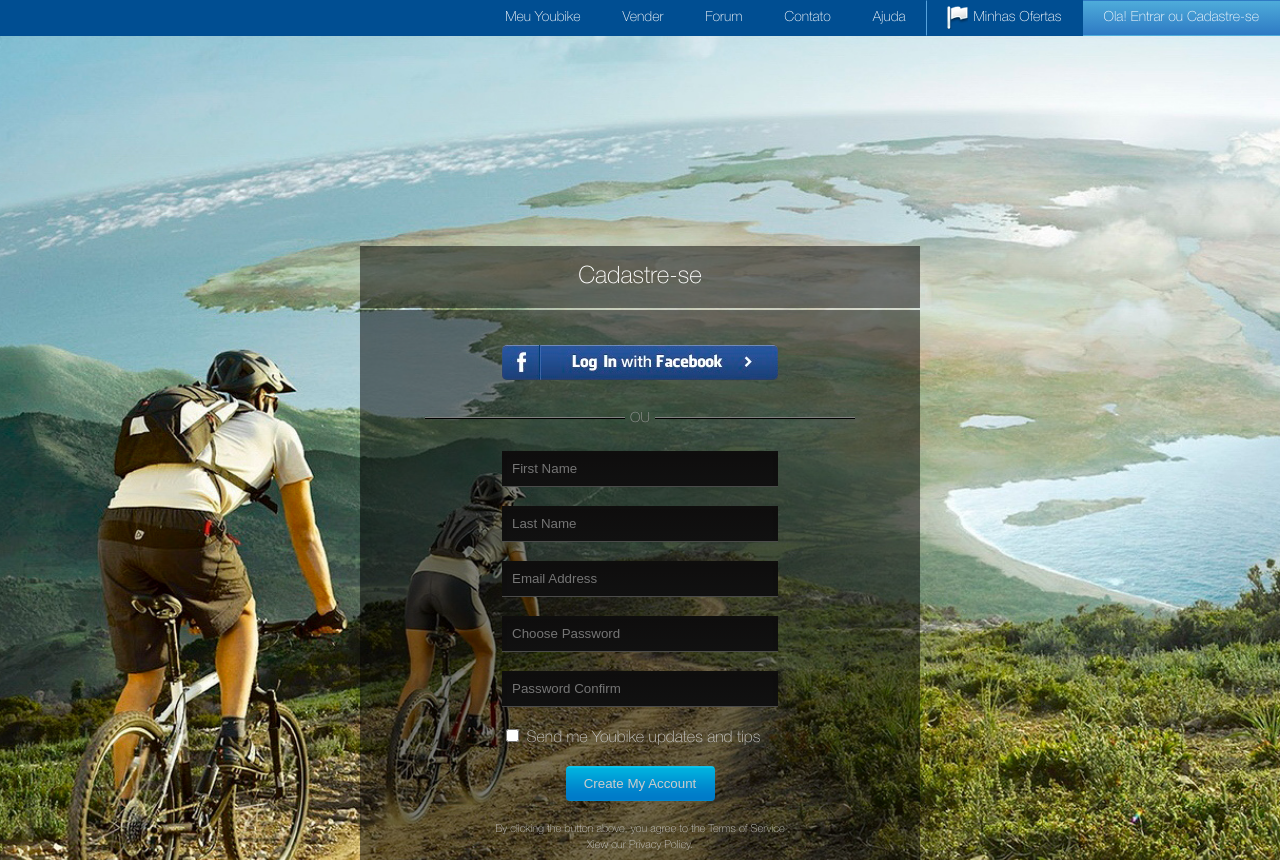
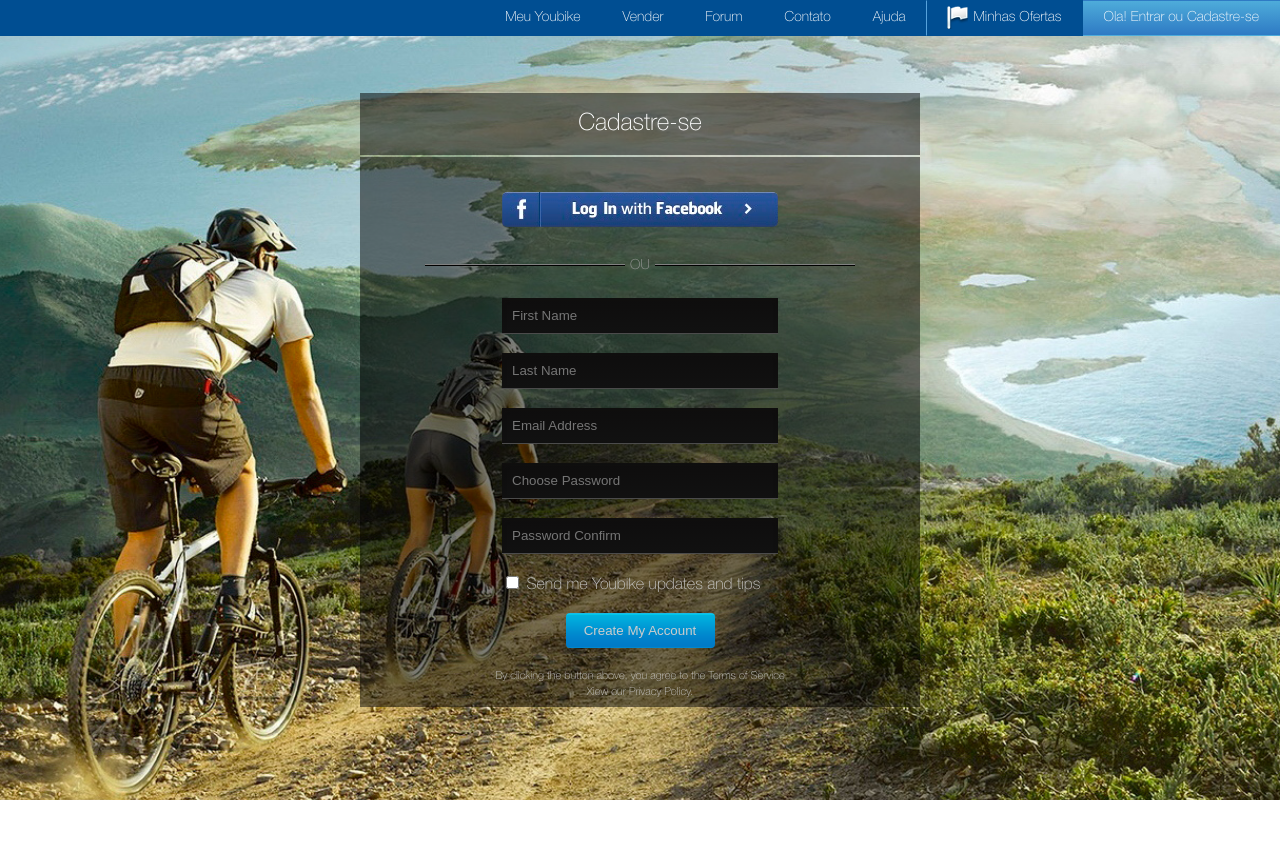
Before and after one commit to AlexKhalaimov/home_task_05, a plain HTML site: page index.html in a window 1280 px wide. After the commit the page ends 800 px from the top, so only its background shows below. Drawn offline with Linux system fonts and the light colour scheme.

Commit message:
css changed

```diff
--- a/css/style.css
+++ b/css/style.css
@@ -7,10 +7,10 @@
 }
 
 body {
-    background-image: url(../img/background.jpg);
-    background-repeat: no-repeat;
+    background: url(../img/background.jpg) no-repeat center center fixed;
     background-size: cover;
     font-family: "helveticaneuecyr-thin", Arial, Tahoma, sans-serif;
+    height: 100vh;
 }
 
 .top_menu {
@@ -18,6 +18,7 @@ body {
     background-repeat: repeat-x;
     width: 100%;
     height: 36px;
+
 }
 
 .clearfix:after {
@@ -74,8 +75,12 @@ body {
 }
 
 .main {
-    width: 100%;
-    margin: 210px auto 0 auto;
+    width: 560px;
+    height: 614px;
+    position: fixed;
+    top: 50%;
+    left: 50%;
+    margin: -307px 0 0 -280px;
 }
 
 .cadastr {
@@ -207,6 +212,9 @@ input[type="submit"] {
 input:focus::-webkit-input-placeholder {
     color: #fffbfb;
 }
+input[placeholder]:hover{
+    color: #fffbfb;
+}
 
 .submit_button {
     margin: 20px auto 0 auto;
```
